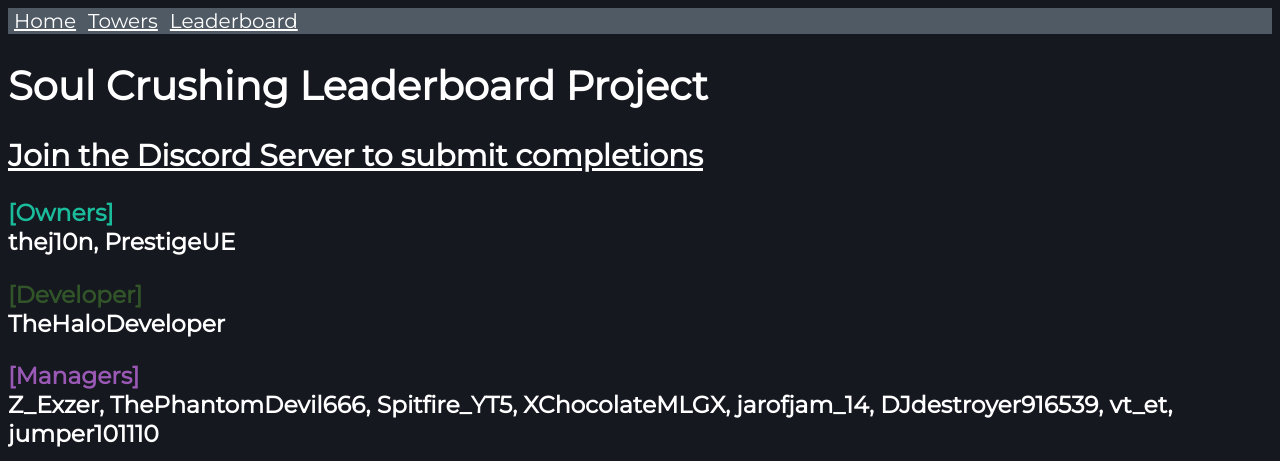
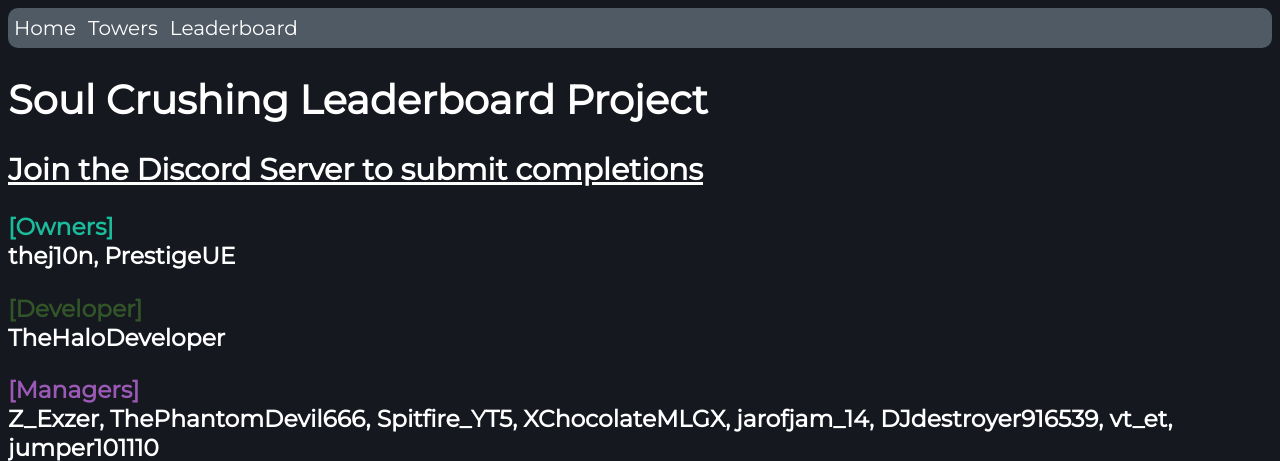
Before and after one commit to soulcrushingleaderboardproject/soulcrushingleaderboardproject.github.io, a Flask app: template templates/index.html in a window 1280 px wide. Shown: the top 461 px of the page. Run offline with Flask 3, Linux system fonts and the light colour scheme; the template is opened without the code that fills it: most values are stand-ins (such as "Sample title", 1, 10 or a date in 2020); parts of the project's set-up code (start-up, migrations or seed data) failed here and were passed over.

Commit message:
basic navbar styling

```diff
--- a/static/style.css
+++ b/static/style.css
@@ -86,6 +86,9 @@ span {
     font-size: 20px;
     color: #FFFFFF;
     font-family: "Montserrat", sans-serif;
+}
+
+.seamless-button:hover {
     text-decoration: underline;
 }
 
@@ -144,7 +147,10 @@ span {
 #navigation {
     background: #505A64;
     width: 100%;
-    margin-top: 0px;
+    height: 40px;
+    border-radius: 10px;
+    display: flex;
+    align-items: center;
 }
 
 #left {
```
